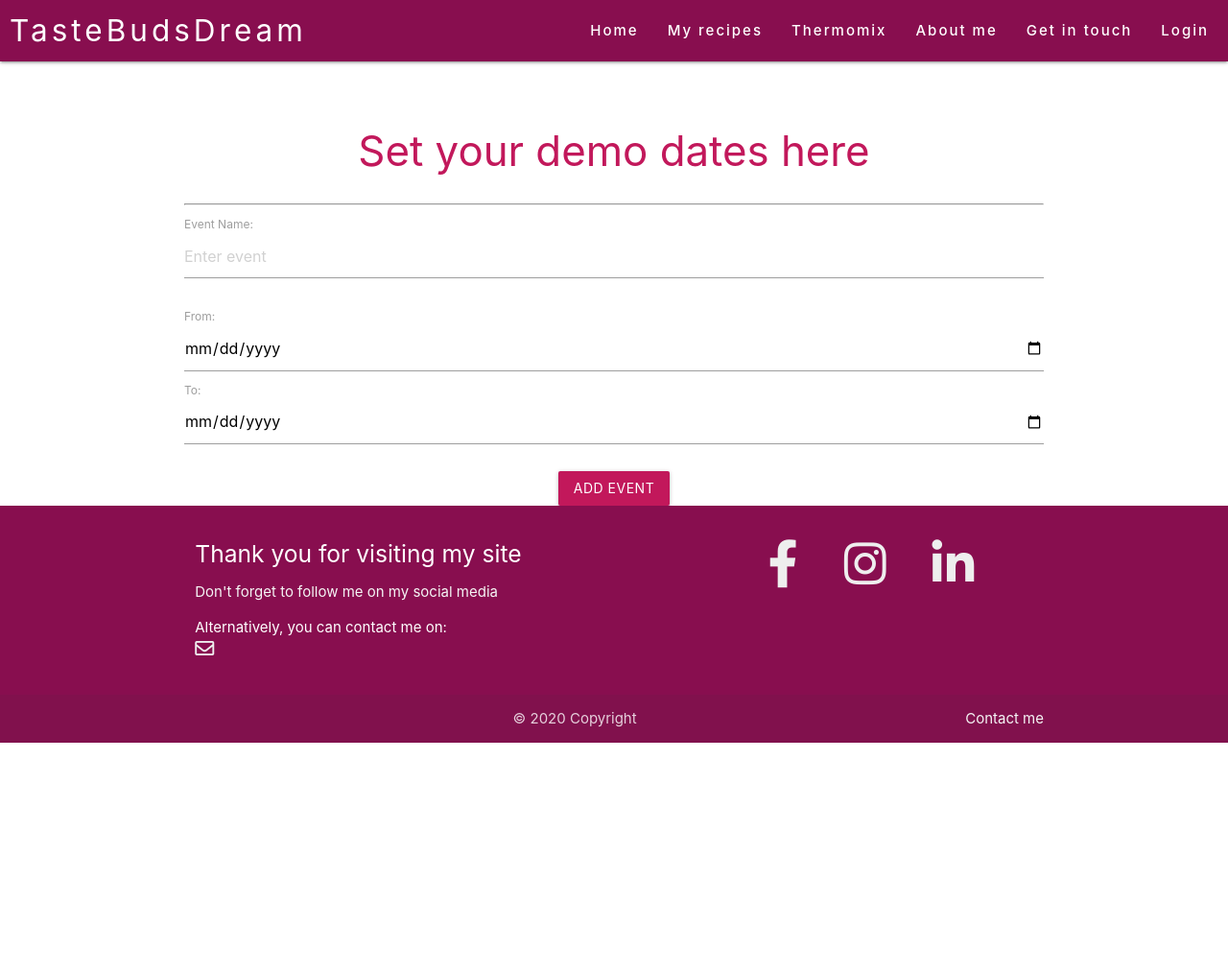
After one commit to JihanePett/tbd-recipes, a Flask app: page /admincal in a window 1280 px wide. The commit adds this page. Shown: the top 1014 px of the page at 96% size. Run offline with Flask 2, Linux system fonts and the light colour scheme; some libraries are stand-ins or nearby versions.

Commit message:
added admincal page to book date on the calendar

```diff
--- a/app.py
+++ b/app.py
@@ -273,9 +273,9 @@ def thermomix():
 
 
 # Calendar
-@app.route('/calendar')
-def calendar():
-    return render_template('thermomix.html')
+@app.route('/admincal')
+def admincal():
+    return render_template('admincal.html')
 
 
 if __name__ == "__main__":
--- a/static/css/style.css
+++ b/static/css/style.css
@@ -154,8 +154,12 @@ li.flashes-msg {
 }
 
 /* Footer */
-i.fontawesome.fab.fa-facebook-f, i.fontawesome.fab.fa-instagram, i.fontawesome.fab.fa-linkedin-in, i.fontawesome.far.fa-envelope {
+i.fontawesome.fab.fa-facebook-f, i.fontawesome.fab.fa-instagram, i.fontawesome.fab.fa-linkedin-in {
     font-size: 50px;
+}
+
+i.fontawesome.far.fa-envelope{
+    font-size: 20px;
 }
 
 li.horizontal{
@@ -163,10 +167,6 @@ li.horizontal{
     margin-right: 40px;
 }
 
-li.envelope{
-    margin-top: 20px;
-}
-
 #calendar {
 		max-width: 560px;
 		margin: 0 auto;
--- /dev/null
+++ b/templates/admincal.html
@@ -0,0 +1,59 @@
+<!DOCTYPE html>
+<html lang="en">
+  <head>
+    <title>Demo booking</title>
+  </head>
+
+  <body>
+    {% extends 'base.html' %} {% block content%}
+    <div class="container">
+      <div class="page-header text-center">
+        <h3 class="header all-h3">Set your demo dates here</h3>
+      </div>
+
+      <hr />
+
+      <form>
+        <div class="row">
+          <div class="col-md-12">
+            <div class="form-group">
+              <label for="fromDate">Event Name:</label>
+              <input
+                type="text"
+                class="form-control"
+                placeholder="Enter event"
+                id="eventName"
+              />
+            </div>
+          </div>
+        </div>
+
+        <div class="row">
+          <div class="col-md-6">
+            <div class="form-group">
+              <label for="fromDate">From:</label>
+              <input
+                type="date"
+                class="form-control"
+                placeholder="Enter from date"
+                id="fromDate"
+              />
+            </div>
+          </div>
+
+          <div class="col-md-6">
+            <div class="form-group">
+              <label for="toDate">To:</label>
+              <input type="date" class="form-control" id="toDate" />
+            </div>
+          </div>
+        </div>
+
+        <button type="button" class="btn btn-primary" id="addEvent">
+          Add Event
+        </button>
+      </form>
+    </div>
+    {% endblock %}
+  </body>
+</html>
--- a/templates/base.html
+++ b/templates/base.html
@@ -23,7 +23,10 @@
       rel="stylesheet"
       href="{{ url_for('static', filename='css/app.css') }}"
     />
-    <link rel="stylesheet" href="https://cdnjs.cloudflare.com/ajax/libs/fullcalendar/3.8.0/fullcalendar.min.css" />
+    <link
+      rel="stylesheet"
+      href="https://cdn.jsdelivr.net/npm/fullcalendar@5.1.0/main.css"
+    />
     <title>TBD</title>
   </head>
 
@@ -137,6 +140,11 @@
             <p class="grey-text text-lighten-4">
               Don't forget to follow me on my social media
             </p>
+            <p class="envelope"> Alternatively, you can contact me on: <br>
+              <a class="grey-text text-lighten-3" href="{{url_for('contact')}}"
+                ><i class="fontawesome far fa-envelope"></i
+              ></a>
+            </p>
           </div>
           <div class="col l4 offset-l2 s12">
             <ul>
@@ -162,13 +170,6 @@
                   href="www.linkedin.com/in/catherine-sagot-456b908"
                   target="_blank"
                   ><i class="fontawesome fab fa-linkedin-in"></i
-                ></a>
-              </li>
-              <li class="envelope">
-                <a
-                  class="grey-text text-lighten-3"
-                  href="{{url_for('contact')}}"
-                  ><i class="fontawesome far fa-envelope"></i
                 ></a>
               </li>
             </ul>
```
Also changed, not shown: templates/recipes.html (+9 -0 lines).
